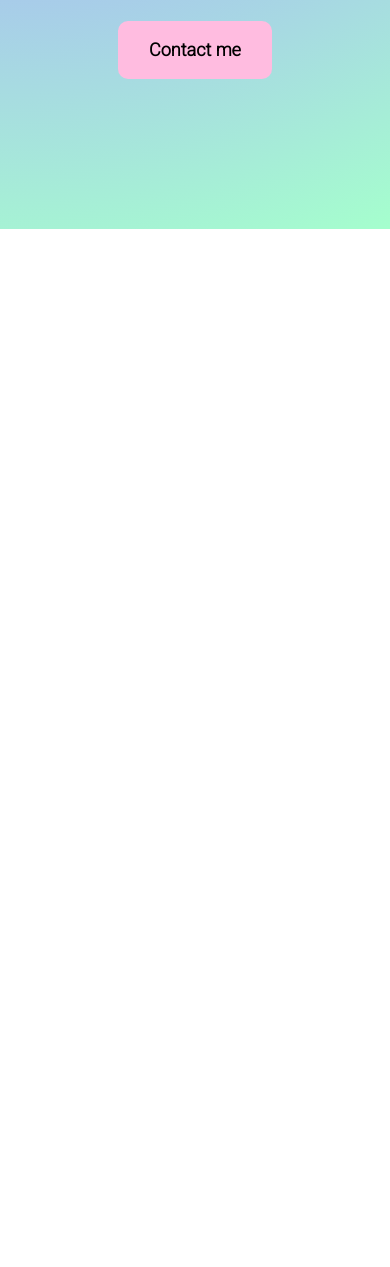
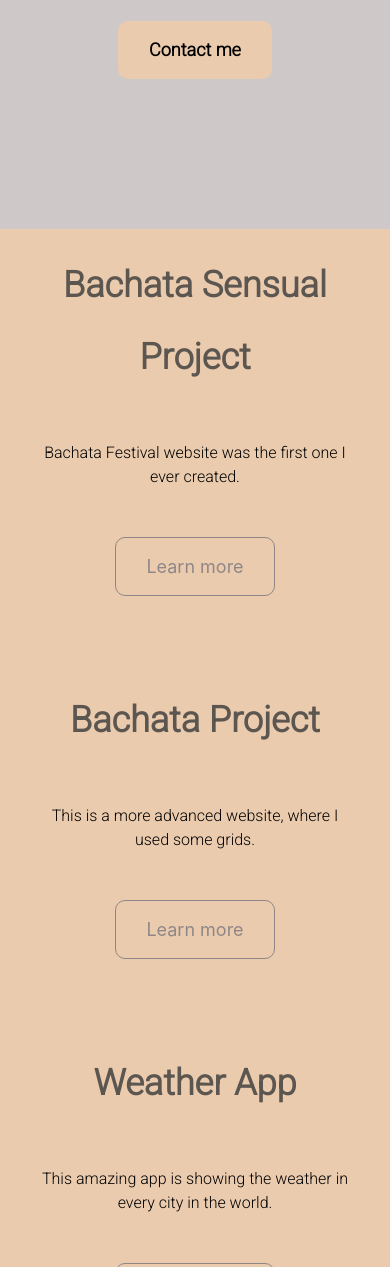
Before and after one commit to PaulinaBraz/Project--My-portfolio, a plain HTML site: page index.html in a window 390 px wide. Shown: the part 733-2000 px from the top of the page. Before the commit the page ends 962 px from the top, so only its background shows below. Drawn offline with nearby package versions, Linux system fonts and the light colour scheme; a web font is replaced by a local one.

Commit message:
CSS style change

```diff
--- a/css/style.css
+++ b/css/style.css
@@ -1,5 +1,7 @@
 :root {
   --main-font: "Roboto", sans-serif;
+  --branding-color: #cec8c8;
+  --secondary-color: #8f8787;
 }
 
 h1,
@@ -7,17 +9,10 @@ h2,
 h3 {
   font-family: var(--main-font);
 }
+body {
+  background-color: #ebcbae;
+}
 
-.hero {
-  background: radial-gradient(
-    circle at 0.8% 3.1%,
-    rgb(255, 188, 224) 0%,
-    rgb(170, 165, 255) 46%,
-    rgb(165, 255, 205) 100.2%
-  );
-  text-align: center;
-  padding: 150px 20px;
-}
 h1 {
   font-size: 86px;
   font-weight: bold;
@@ -32,13 +27,37 @@ h3 {
   font-size: 32px;
   font-weight: bolder;
 }
+p {
+  font-family: var(--main-font);
+  font-size: 26;
+  color: black;
+  text-align: center;
+}
+img {
+  vertical-align: middle;
+}
+
+.row {
+  display: flex;
+  flex-wrap: wrap;
+  padding: 20px;
+}
+.col {
+  flex: 1 0 0%;
+}
+
+.hero {
+  background: var(--branding-color);
+  text-align: center;
+  padding: 150px 20px;
+}
 
 .btn:hover {
-  color: #558bc0;
+  color: black;
 }
 
 .btn-branding {
-  background: rgb(255, 188, 224);
+  background-color: #ebcbae;
   border-radius: 10px;
   color: black;
   font-family: var(--main-font);
@@ -47,3 +66,19 @@ h3 {
   line-height: 26px;
   padding: 15px 30px;
 }
+.btn-branding-outline {
+  color: var(--secondary-color);
+  border: 1px solid var(--secondary-color);
+  border-radius: 10px;
+  font-size: 18px;
+  line-height: 27px;
+  padding: 15px 30px;
+}
+.project-description {
+  text-align: center;
+}
+.img-fluid {
+  max-width: 100%;
+  height: auto;
+  border-radius: 15px;
+}
--- a/index.html
+++ b/index.html
@@ -27,5 +27,64 @@
         <a href="#" class="btn btn-branding">Contact me</a>
       </div>
     </div>
+  <div class="container">
+      <div class="row mb-5">
+        <div class="col d-none d-lg-block">
+          <img src="images/bachatasensual.png" class="img-fluid" alt="">
+        </div>
+        <div class="col">
+          <div class="project-description">
+            <h2 class="mb-5">Bachata Sensual Project</h2>
+            <p class="mb-5">
+              Bachata Festival website was the first one I ever created.
+            </p>
+            <a href="" class="btn btn-branding-outline"> Learn more </a>
+          </div>
+        </div>
+      </div>
+      <div class="row mb-5">
+        <div class="col">
+          <div class="project-description">
+            <h2 class="mb-5">Bachata Project</h2>
+            <p class="mb-5">
+              This is a more advanced website, where I used some grids.
+            </p>
+            <a href="" class="btn btn-branding-outline"> Learn more </a>
+          </div>
+        </div>
+         <div class="col d-none d-lg-block">
+          <img src="images/bachata.png" class="img-fluid" alt="">
+        </div>
+      </div>
+      <div class="row mb-5">
+        <div class="col d-none d-lg-block">
+          <img src="images/weatherpride.png" class="img-fluid" alt="">
+        </div>
+        <div class="col">
+          <div class="project-description">
+            <h2 class="mb-5">Weather App</h2>
+            <p class="mb-5">
+              This amazing app is showing the weather in every city in the world.
+            </p>
+            <a href="" class="btn btn-branding-outline"> Learn more </a>
+          </div>
+        </div>
+      </div>
+      <div class="row">
+        <div class="col">
+          <div class="project-description">
+            <h2 class="mb-5">World Clock App</h2>
+            <p class="mb-5">
+              This app can check the hour in every city in the world.
+            </p>
+            <a href="" class="btn btn-branding-outline"> Learn more </a>
+          </div>
+        </div>
+         <div class="col d-none d-lg-block">
+          <img src="images/worldclock.png" class="img-fluid" alt="">
+        </div>
+      </div>
+    </div>
+
 </body>
 </html>
```
Also changed, not shown: images/bachata.png (added), images/bachatasensual.png (added), images/weatherpride.png (added), images/worldclock.png (added).
